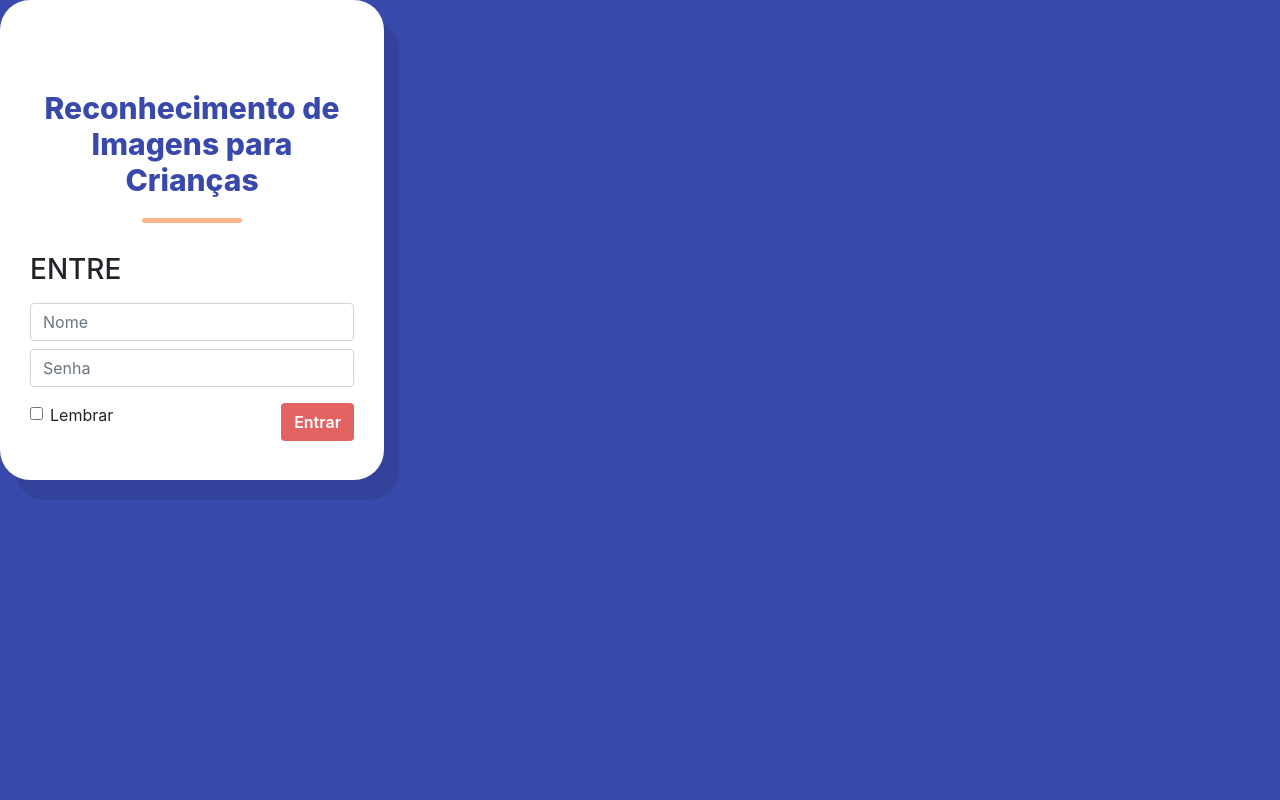
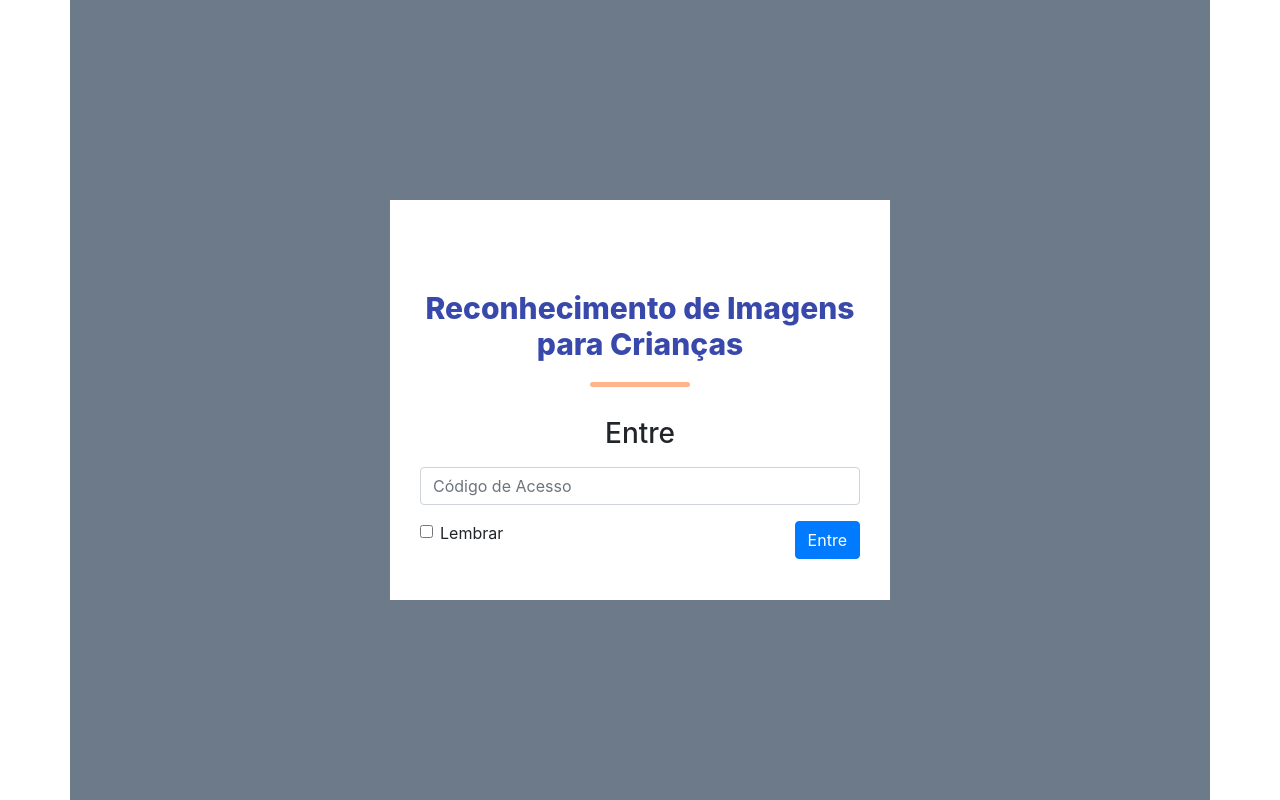
Before and after one commit to MegaWaat/Rec, a React (Create React App) app in the folder main/: page /Login in a window 1280 px wide. Built offline with nearby package versions, Linux system fonts and the light colour scheme.

Commit message:
Auterações

```diff
--- a/main/src/App.css
+++ b/main/src/App.css
@@ -1,5 +1,5 @@
-body, html {
+/* body, html {
   width: 100%;
   height: 100%;
   background-color: #3949ab;
-}
+} */
--- a/main/src/pages/AdicionarCrianca/AdicionarCrianca.js
+++ b/main/src/pages/AdicionarCrianca/AdicionarCrianca.js
@@ -3,6 +3,16 @@ import { Link } from 'react-router-dom'
 import './AdicionarCrianca.css'
 export default (props) =>(
     <div>
+
+
+
+<section  class = "menu-block ">
+
+<div class="col  ">
+
+<div class="container ">
+
+<div class="box">
 <nav class="navbar navbar-light bg-light">
 <button type="button" class="btn btn-primary">Voltar</button>
   <h5 class="navbar-brand">Adicionando Criança </h5>
@@ -11,12 +21,6 @@ export default (props) =>(
 
   </form>
 </nav>
-
-
-<section  class = "menu-block ">
-
-<div class="col  ">
-<div class="container ">
   {/* Elemento centralizador */}
   <form>
   <div class="form-row">
@@ -35,7 +39,7 @@ export default (props) =>(
   </div>
   <div class="form-row">
     <div class="form-group col-md-6">
-      <label for="inputMae">Nome do Resposnsavel</label>
+      <label for="inputMae">Nome do Responsável</label>
       <input type="text" class="form-control" id="inputMae"></input>
     </div>
     <div class="form-group col-md-4">
@@ -73,6 +77,7 @@ export default (props) =>(
 </form>
 </div>
 </div>
+</div>
 </section>
 
 
--- a/main/src/pages/Hello/Hello.css
+++ b/main/src/pages/Hello/Hello.css
@@ -1,7 +1,21 @@
-/* .banner-sec{background:url(https://static.pexels.com/photos/33972/pexels-photo.jpg)  no-repeat left bottom; background-size:cover; min-height:500px; border-radius: 0 10px 10px 0; padding:0;}
- */
 
-.container-hello {
+ /*  */
+ .container {
+   width: 100vw;
+   height: 100vh;
+   background: #6C7A89;
+   display: flex;
+   flex-direction: row;
+   justify-content: center;
+   align-items: center
+ }
+ .box {
+   width: 500px;
+   height: 400px;
+   background: #fff;
+ }
+ /*  */
+/* .container-hello {
    background: #fff;
    border-radius: 30px;
    box-shadow: 15px 20px 0px rgba(0, 0, 0, 0.1);
@@ -50,12 +64,10 @@
    border-radius: 3px;
    margin-left: auto;
    margin-right: auto
-}
+} */
 
 .btn-login {
    background: #E36262;
    color: #fff;
    font-weight: 600;
 }
-
-/*  */
--- a/main/src/pages/Hello/Hello.js
+++ b/main/src/pages/Hello/Hello.js
@@ -4,21 +4,15 @@ import { Link } from 'react-router-dom'
 
 export default (props) => (
 
-
-  <div id="centro">
-
-
-
-    {/* Tela Azul e vermelha */}
-    <div class="container-hello">
-      {/* Conteiner branco do login */}
-
-      <div class="col  login-sec">
+<div>
+<div class="container">
+        <div class="box">
+        <div class="col  login-sec">
         {/* Elemento centralizador */}
         <h2 class="text-center">Reconhecimento de Imagens para Crianças</h2>
         <form class="login-form">
           <div class="form-group">
-            <h3 for="exampleInputEmail1" class="text-uppercase">Entre</h3>
+            <h3 for="exampleInputEmail1" class="text-center">Entre</h3>
           </div>
           <div class="form-group">
 
@@ -31,7 +25,7 @@ export default (props) => (
               <input type="checkbox" class="form-check-input" id="exampleCheck1"></input>
               <label class="form-check-label" for="exampleCheck1">Lembrar</label></label>
 
-            <button type="submit" class="btn btn-login float-right">Entrar</button>
+            <button type="submit" class="btn btn-primary float-right">Entrar</button>
             <h1>
 
             </h1>
@@ -41,11 +35,17 @@ export default (props) => (
         </form>
 
       </div>
+      <Link to="/Login">
+      <button type="submit" class="btn btn-primary float-center">Entrada Psicologo</button>
+    </Link>
+        </div>
 
-    </div>
-    <Link to="/Login">
-      <button type="submit" class="btn btn-login float-Left">Entrada Psicologo</button>
-    </Link>
+      </div>
+
+
+
+
+
 
 
   </div>
--- a/main/src/pages/Login/Login.js
+++ b/main/src/pages/Login/Login.js
@@ -6,21 +6,18 @@ export default (props) => (
 
   <div className="App">
 
-    <div class="container-hello ">
-      {/* Conteiner branco do login */}
-
-      <div class="col  login-sec">
+<div class="container">
+        <div class="box">
+        <div class="col  login-sec">
         {/* Elemento centralizador */}
         <h2 class="text-center">Reconhecimento de Imagens para Crianças</h2>
         <form class="login-form">
           <div class="form-group">
-            <h3 for="exampleInputEmail1" class="text-uppercase">Entre</h3>
+            <h3 for="exampleInputEmail1" class="text-center">Entre</h3>
           </div>
           <div class="form-group">
 
-            <input type="password" class="form-control" placeholder="Nome"></input>
-            <h1> </h1>
-            <input type="password" class="form-control" placeholder="Senha"></input>
+            <input type="password" class="form-control" placeholder="Código de Acesso"></input>
           </div>
 
 
@@ -28,9 +25,10 @@ export default (props) => (
             <label class="form-check-label float-left" >
               <input type="checkbox" class="form-check-input" id="exampleCheck1"></input>
               <label class="form-check-label" for="exampleCheck1">Lembrar</label></label>
+
               <Link to="/Menu">
-            <button type="submit" class="btn btn-login float-right">Entrar</button>
-            </Link>
+      <button type="submit" class="btn btn-primary float-right">Entre</button>
+    </Link>
             <h1>
 
             </h1>
@@ -41,7 +39,9 @@ export default (props) => (
 
       </div>
 
-    </div>
+        </div>
+
+      </div>
 
 
 
--- a/main/src/pages/Menu/Menu.js
+++ b/main/src/pages/Menu/Menu.js
@@ -8,7 +8,7 @@ export default (props) =>(
  <section class = "menu-block">
  <div class="container">
   {/* Conteiner branco do login */}
-
+ <div class="box">
 <div class="row justify-content-center">
     <div class="col  login-sec">
   {/* Elemento centralizador */}
@@ -29,6 +29,7 @@ export default (props) =>(
 
 </div>
 </div>
+</div>
  </section>
 
 
```
